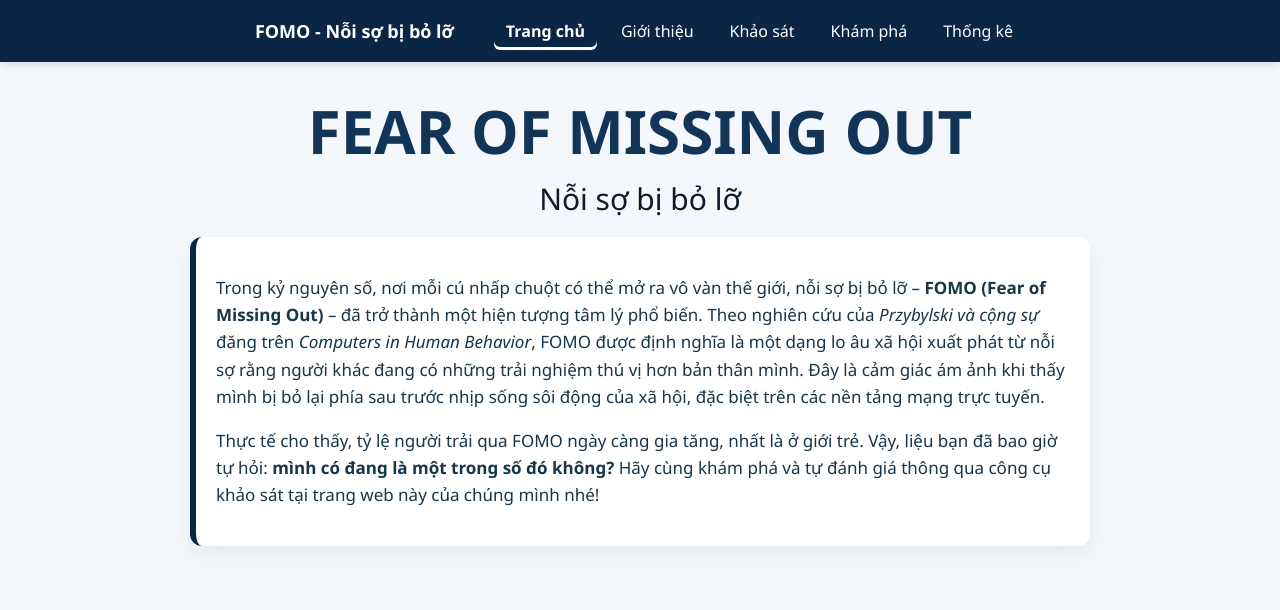
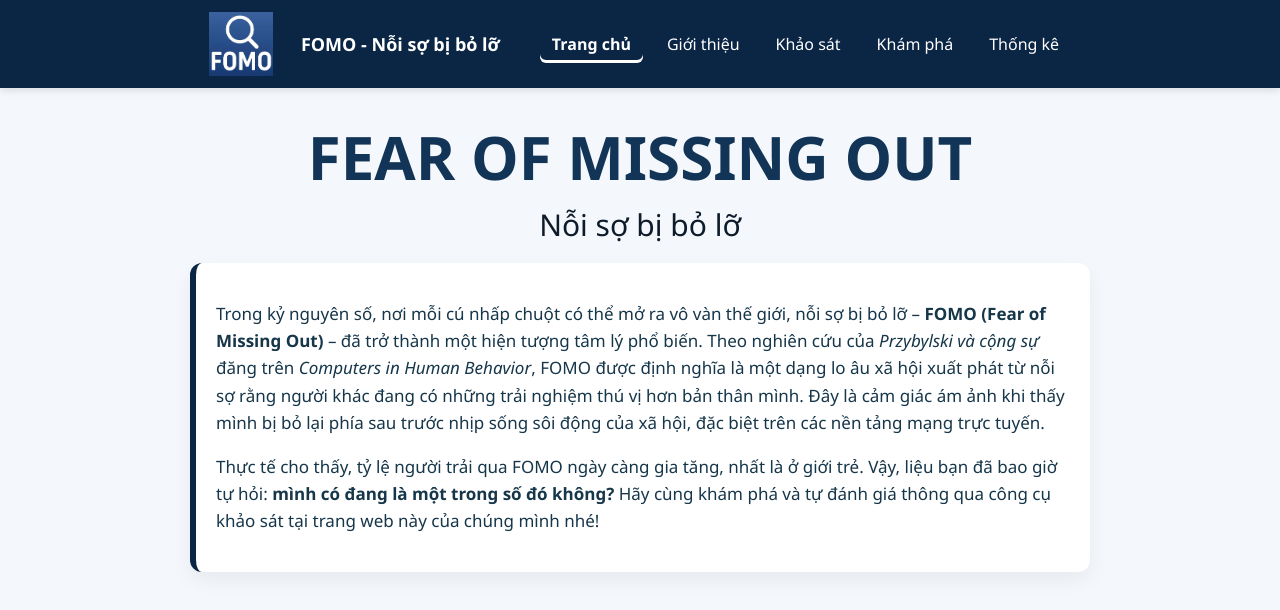
Before and after one commit to Leducphat1234/FOMO, a website: page public/index.html in a window 1280 px wide. Drawn offline with Linux system fonts and the light colour scheme; a script that the page names is missing.

Commit message:
add logo

```diff
--- a/public/index.html
+++ b/public/index.html
@@ -6,10 +6,11 @@
 <title>FOMO - Nỗi Sợ Bị Bỏ Lỡ</title>
 <link rel="stylesheet" href="styles.css">
 <!-- Favicon link -->
-<link rel="icon" href="..." type="image/x-icon">
+<link rel="icon" href="logo.png" type="image/x-icon">
 </head>
 <body>
 <header>
+  <img src="logo.png" alt="brand" style="width: 4em;">
   <div class="brand">FOMO - Nỗi sợ bị bỏ lỡ</div>
   <nav id="mainNav">
     <a class="nav-link active" data-target="home">Trang chủ</a>
--- a/public/styles.css
+++ b/public/styles.css
@@ -18,6 +18,7 @@ header{
   background:var(--nav-bg);padding:12px 16px;
   box-shadow:0 2px 8px rgba(2,8,23,0.12);
   display:flex;align-items:center;justify-content:center;gap:28px;
+
 }
 .brand{color:#fff;font-weight:700;font-size:18px;margin-right:12px}
 nav{display:flex;gap:12px;align-items:center}
```
Also changed, not shown: public/logo.png (added).
